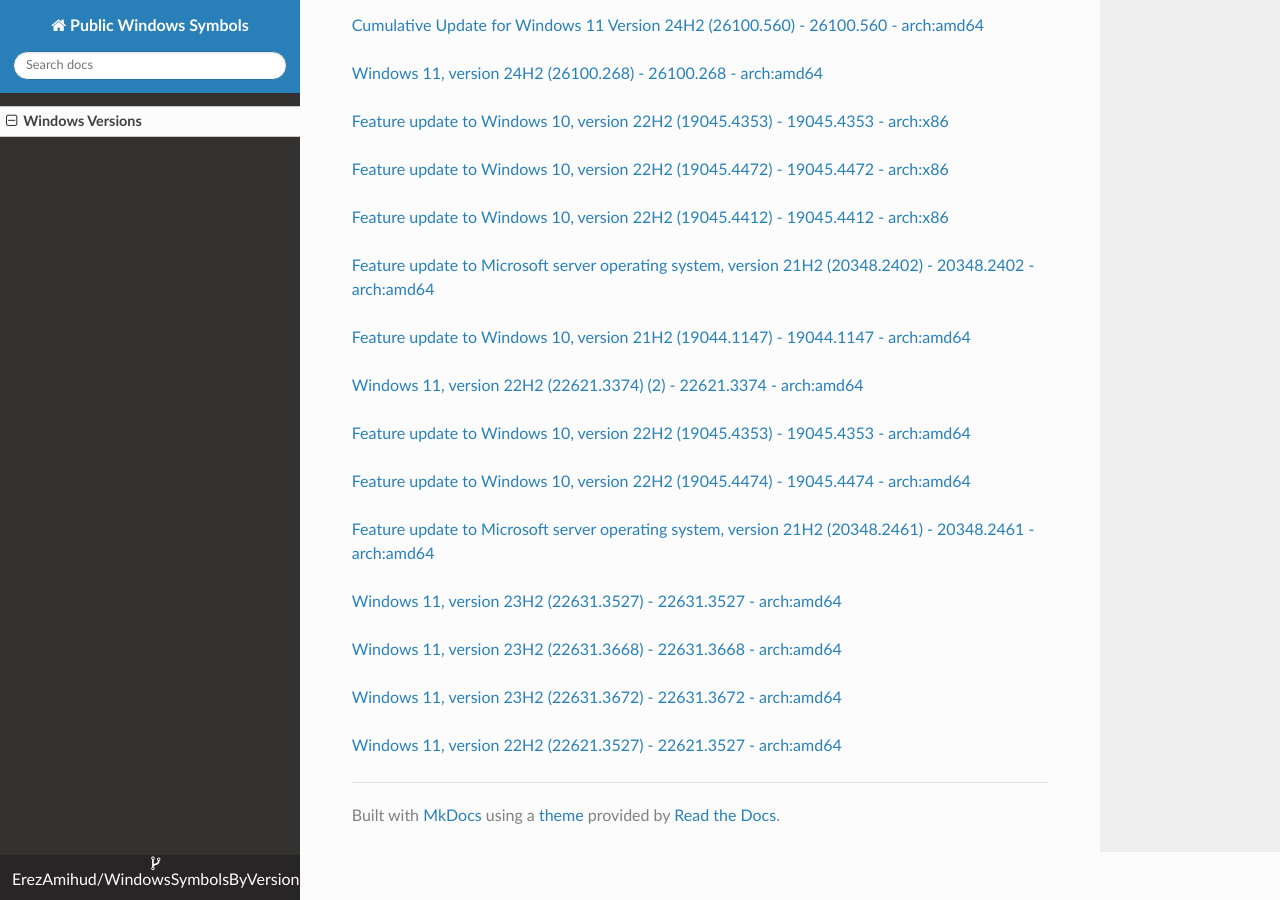
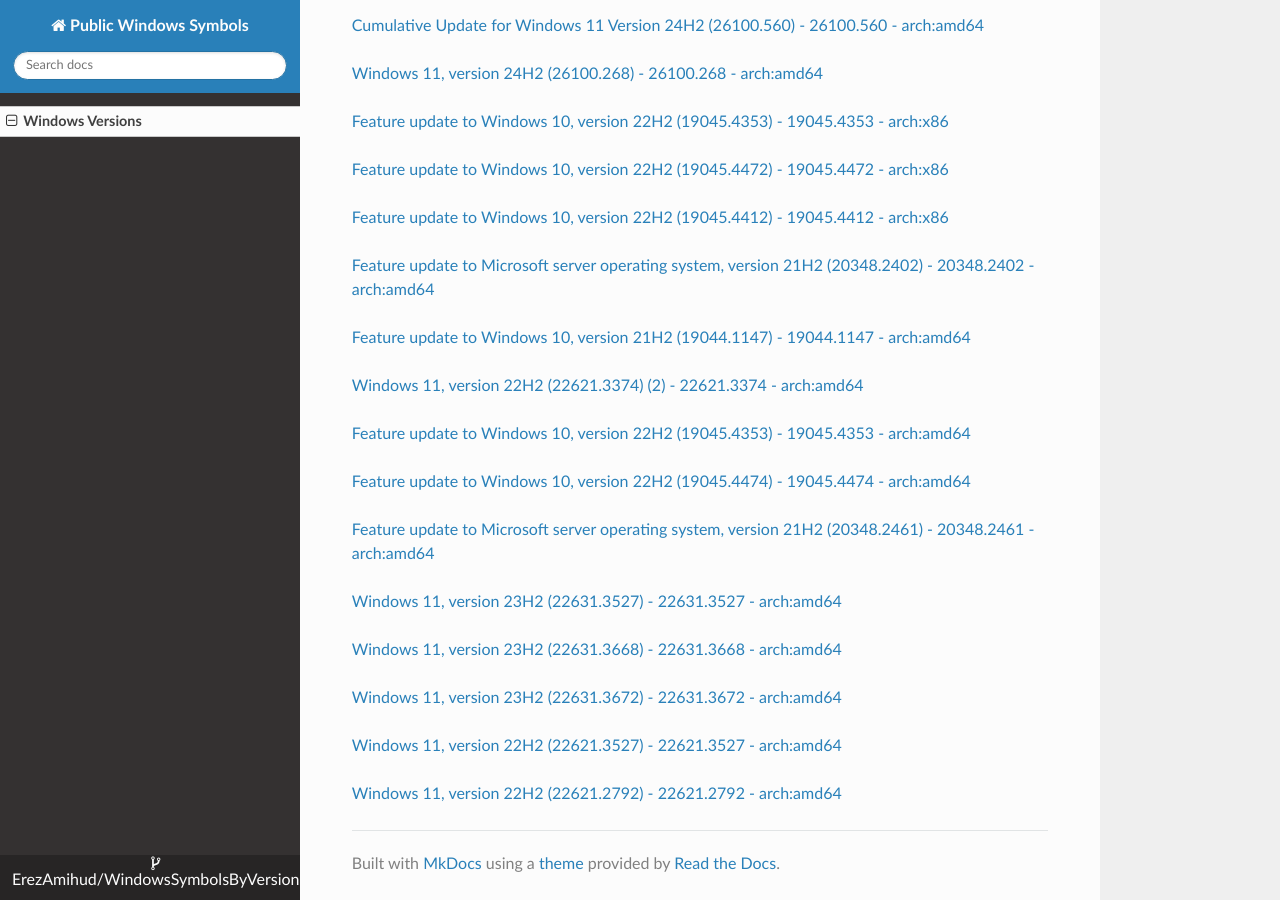
Before and after one commit to ErezAmihud/WindowsSymbolsByVersion, an MkDocs documentation site: the page built from docs/index.md, in a window 1280 px wide and 900 px high, scrolled down 14093 px. Built offline with MkDocs 1.6.1, drawn with Linux system fonts in a browser that asks for light colours; nearby versions of some CDN libraries.

Commit message:
Automated commit, add manifest for f0e8c7b1-a035-4ad8-b431-e6f0c6683d6d

```diff
--- a/docs/index.md
+++ b/docs/index.md
@@ -748,3 +748,6 @@
 
 
 [Windows 11, version 22H2 (22621.3527) - 22621.3527 - arch:amd64](https://github.com/ErezAmihud/WindowsSymbolsByVersion/blob/main/manifests/a3892b7a-7f8b-4158-820d-3f2ab3ba9330.manifest)
+
+
+[Windows 11, version 22H2 (22621.2792) - 22621.2792 - arch:amd64](https://github.com/ErezAmihud/WindowsSymbolsByVersion/blob/main/manifests/f0e8c7b1-a035-4ad8-b431-e6f0c6683d6d.manifest)
```
Also changed, not shown: process_builds.json (+1 -1 lines), 1 other file.
